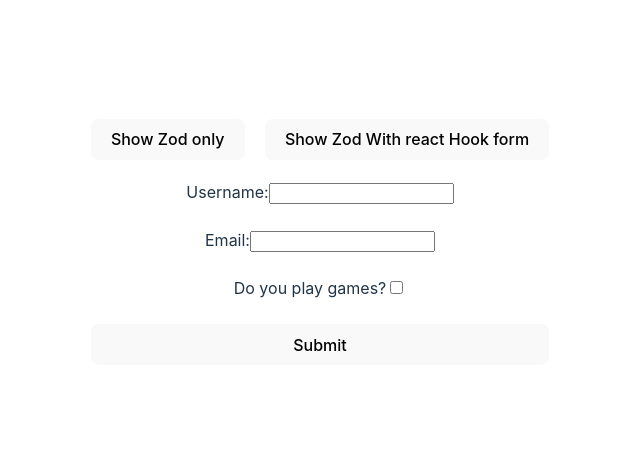
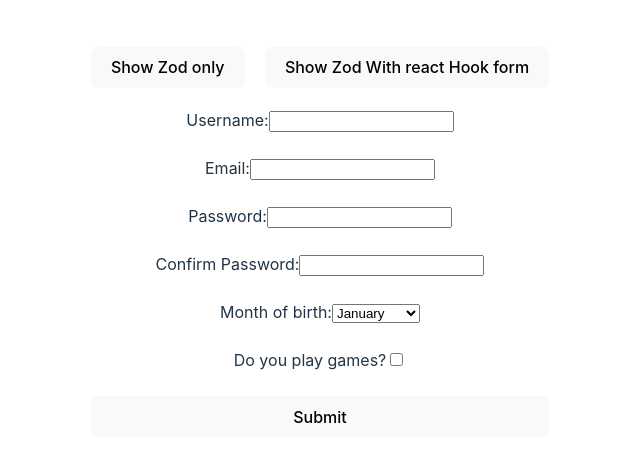
Before and after one commit to JanBlahout/learning-zod, a React (Vite) app: page / in a window 1280 px wide. Shown: the part 158-620 px from the top of the page, without its empty margins (320-960 px from the left). Built offline with nearby package versions, Linux system fonts and the light colour scheme.

Commit message:
enhanced schema, added more fields to default form (#4)

```diff
--- a/src/App.tsx
+++ b/src/App.tsx
@@ -1,28 +1,26 @@
 import { ChangeEvent, FormEvent, useState } from 'react';
 import './App.css';
-import { formDataSchema } from './schemas';
+import { formDataSchema, mappedMonths } from './schemas';
 import { z } from 'zod';
 import Form from './components/Form';
-
-export type FormData = {
-  username: string;
-  email: string;
-  playGames: boolean;
-  favoriteGame: string;
-};
+import { FormValues } from './components/Form';
 
 interface FormErrors {
   [key: string]: string | undefined;
 }
 
 function App() {
-  const [formData, setFormData] = useState<FormData>({
+  const [formData, setFormData] = useState<FormValues>({
     username: '',
     email: '',
+    password: '',
+    confirmPassword: '',
+    monthofBirth: 'january',
     playGames: false,
     favoriteGame: '',
   });
   const [formErrors, setFormErrors] = useState<FormErrors>({});
+  const [sucessMessage, setSuccessMessage] = useState('');
 
   const [showZodOnly, setShowZodOnly] = useState<boolean>(true);
   const [showRHF, setShowRHF] = useState<boolean>(false);
@@ -37,17 +35,24 @@ function App() {
     setFormErrors((prevErrors) => ({ ...prevErrors, [name]: undefined }));
   };
 
+  const monthOptions = Object.entries(mappedMonths).map(([value, label]) => (
+    <option value={value} key={value}>
+      {label}
+    </option>
+  ));
+
   const handleSubmit = (e: FormEvent<HTMLFormElement>) => {
     e.preventDefault();
 
     try {
       // Validate the form data using the Zod schema
-      const validatedData = formDataSchema.parse(formData) as FormData;
+      const validatedData = formDataSchema.parse(formData) as FormValues;
       console.log('Form data is valid:', validatedData);
       // Perform form submission or other actions
 
       // Reset errors if successful
       setFormErrors({});
+      setSuccessMessage('Form submitted successfully');
     } catch (error) {
       if (error instanceof z.ZodError) {
         console.error('Form validation failed:', error.errors);
@@ -112,6 +117,37 @@ function App() {
           {formErrors.email && (
             <span style={{ color: 'red' }}>{formErrors.email}</span>
           )}
+          <label>
+            Password:
+            <input
+              type="password"
+              name="password"
+              value={formData.password}
+              onChange={handleInputChange}
+            />
+          </label>
+          {formErrors.password && (
+            <span style={{ color: 'red' }}>{formErrors.password}</span>
+          )}
+          <label>
+            Confirm Password:
+            <input
+              type="password"
+              name="confirmPassword"
+              value={formData.confirmPassword}
+              onChange={handleInputChange}
+            />
+          </label>
+          {formErrors.confirmPassword && (
+            <span style={{ color: 'red' }}>{formErrors.confirmPassword}</span>
+          )}
+
+          <label htmlFor="monthOfBirth">
+            Month of birth:
+            <select name="" id="monthOfBirth">
+              {monthOptions}
+            </select>
+          </label>
 
           <label>
             Do you play games?
@@ -141,6 +177,7 @@ function App() {
           )}
 
           <button type="submit">Submit</button>
+          {sucessMessage && <h1>{sucessMessage}</h1>}
         </form>
       )}
       {showRHF && <Form />}
--- a/src/components/Form.tsx
+++ b/src/components/Form.tsx
@@ -3,7 +3,7 @@ import { zodResolver } from '@hookform/resolvers/zod';
 import { formDataSchema } from '../schemas';
 import { z } from 'zod';
 
-type FormValues = z.infer<typeof formDataSchema>;
+export type FormValues = z.infer<typeof formDataSchema>;
 
 const Form = () => {
   const {
@@ -24,7 +24,7 @@ const Form = () => {
   const watchPlayGames = watch('playGames');
 
   return (
-    <form onSubmit={handleSubmit((d) => console.log(d))}>
+    <form onSubmit={handleSubmit((d: FormValues) => console.log(d))}>
       <>
         <label htmlFor="username">
           Username: <input {...register('username')} />
--- a/src/schemas.ts
+++ b/src/schemas.ts
@@ -1,4 +1,36 @@
 import { z } from 'zod';
+
+export const months = [
+  'january',
+  'february',
+  'march',
+  'april',
+  'may',
+  'june',
+  'july',
+  'august',
+  'september',
+  'october',
+  'november',
+  'december',
+] as const;
+
+export type Months = (typeof months)[number];
+
+export const mappedMonths: { [key in Months]: string } = {
+  january: 'January',
+  february: 'February',
+  march: 'March',
+  april: 'April',
+  may: 'May',
+  june: 'June',
+  july: 'July',
+  august: 'August',
+  september: 'September',
+  october: 'October',
+  november: 'November',
+  december: 'December',
+};
 
 export const formDataSchema = z
   .object({
@@ -7,6 +39,11 @@ export const formDataSchema = z
       .string()
       .email('Please enter a valid email address')
       .min(1, 'Please enter an email adress'),
+    password: z.string().min(4),
+    confirmPassword: z.string(),
+    monthofBirth: z.enum(months, {
+      errorMap: () => ({ message: 'Please select months of your birth' }),
+    }),
     playGames: z.boolean(),
     favoriteGame: z.string().optional(),
   })
@@ -21,4 +58,11 @@ export const formDataSchema = z
     if (values.playGames === false) {
       values.favoriteGame = '';
     }
+    if (values.password !== values.confirmPassword) {
+      context.addIssue({
+        code: z.ZodIssueCode.custom,
+        message: 'Password did not match',
+        path: ['confirmPassword'],
+      });
+    }
   });
```
Also changed, not shown: 1 other file (tests, documents, lock files or other folders).
